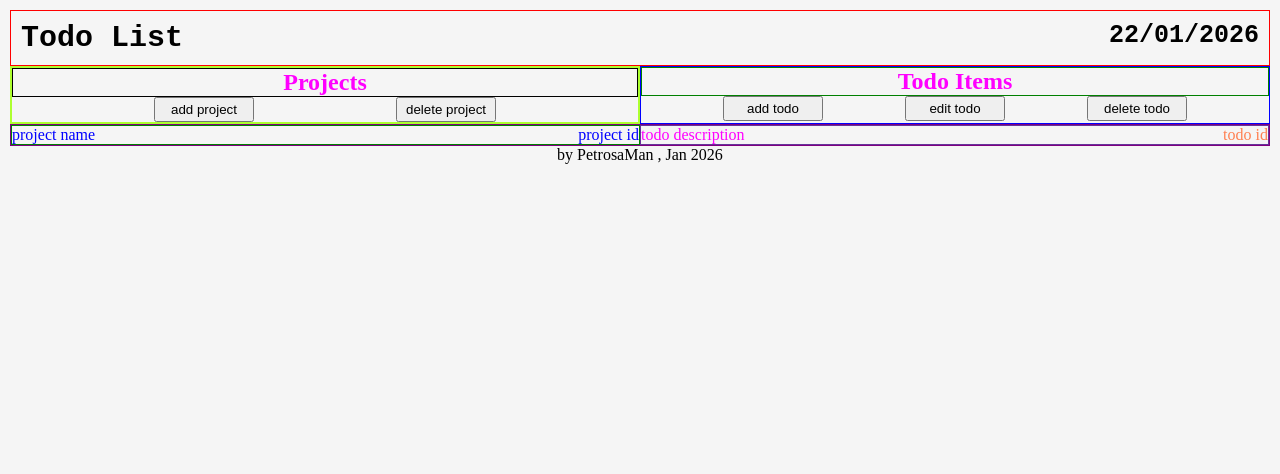
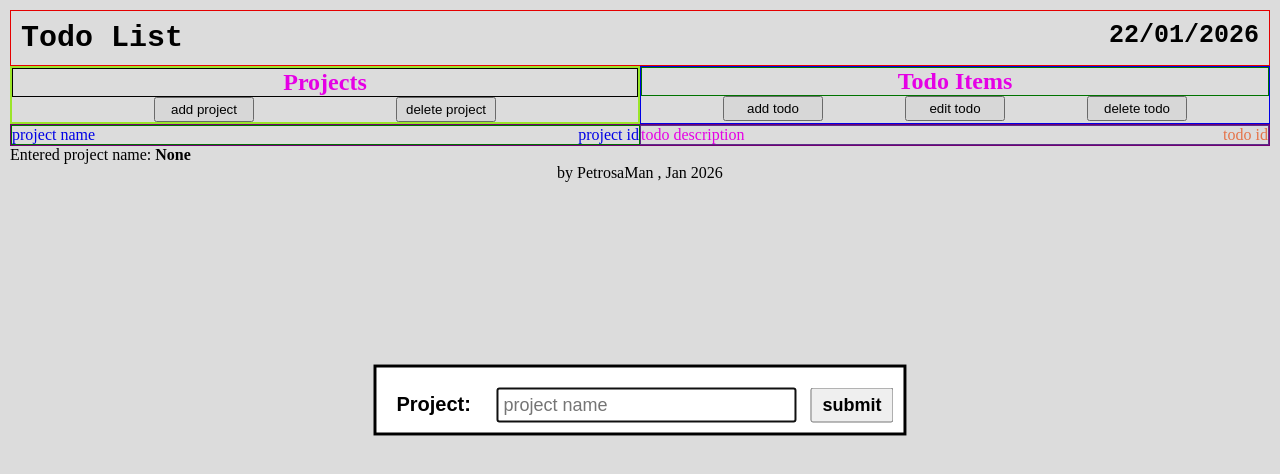
Before and after one commit to PetrosaMan/Todos-Project-Odin, a website built with webpack: page src/template.html in a window 1280 px wide. Both pictures are taken after a click on the button "add project". Built offline with nearby package versions, Linux system fonts and the light colour scheme.

Commit message:
added a file projectModal.js for add a project

```diff
--- a/src/index.js
+++ b/src/index.js
@@ -4,6 +4,15 @@ import { Projects } from "./projects.js";
 import { Project } from "./project.js";
 import { Todo } from "./todo.js";
 import "./style.css";
+import {
+  addProject,
+  dialog,
+  nameInput,
+  outputName,
+  showBtn,
+  submitBtn,
+  btn1,
+} from "./projectModal.js";
 
 import { renderProject } from "./projects-module.js";
 import { renderTodo } from "./todos-module.js";
@@ -22,13 +31,6 @@ updateDate();
 
 // Update every hour (3,600,000 milliseconds)
 setInterval(updateDate, 3600000);
-
-let btn1 = "btn_add_project";
-btn1 = document.querySelector(".add-project");
-
-btn1.addEventListener("click", () => {
-  console.log("add project button clicked");
-});
 
 //renderProject();
 //renderTodo();
--- /dev/null
+++ b/src/projectModal.js
@@ -0,0 +1,40 @@
+// Modal add project
+const dialog = document.querySelector("dialog");
+const showBtn = document.getElementById("add-project");
+const submitBtn = document.querySelector("dialog button");
+const nameInput = document.getElementById("project-name");
+const outputName = document.getElementById("outputName");
+
+// "Show the dialog" button opens the dialog modally
+showBtn.addEventListener("click", () => {
+  dialog.showModal();
+});
+
+// "Close" button closes the dialog
+submitBtn.addEventListener("click", (event) => {
+  addProject();
+  dialog.close();
+});
+
+let btn1 = "btn_add_project";
+btn1 = document.querySelector(".add-project");
+
+btn1.addEventListener("click", () => {
+  console.log("add project button clicked");
+});
+
+function addProject() {
+  console.log("addProject() function called");
+}
+
+// Function to access the input value when submit is clicked
+submitBtn.addEventListener("click", () => {
+  // Acccess the content using the .value property
+  const projectName = nameInput.value;
+
+  // Display the value (or process it further)
+  outputName.textContent = projectName;
+});
+
+// Export everything needed
+export { addProject, dialog, nameInput, outputName, showBtn, submitBtn, btn1 };
--- a/src/style.css
+++ b/src/style.css
@@ -117,3 +117,42 @@ body {
 .footer {
   text-align: center;
 }
+
+.project-dialog {
+  dialog[open] {
+    display: flex;
+  }
+  text-align: center;
+  position: fixed;
+  top: 50%;
+  left: 50%;
+  transform: translate(-50%, -50%);
+  gap: 10px;
+  /*height: 100px;*/
+  padding: 10px;
+}
+
+dialog label {
+  font-family: Arial, Helvetica, sans-serif;
+  font-size: 20px;
+  font-weight: 600;
+  margin-right: 10px;
+  padding: 10px;
+}
+
+dialog input {
+  font-family: Arial, Helvetica, sans-serif;
+  font-size: 18px;
+  padding: 5px;
+  width: 300px;
+}
+
+dialog button {
+  font-family: Arial, Helvetica, sans-serif;
+  font-size: 18px;
+  font-weight: 600;
+  padding: 5px 10px;
+  margin-left: 10px;
+  cursor: pointer;
+  margin-top: 10px;
+}
--- a/src/template.html
+++ b/src/template.html
@@ -15,7 +15,8 @@
       <section class="projects">
         <h2 class="projects-title">Projects</h2>
         <div class="projects-btns">
-          <button class="add-project">add project</button>
+          <!--<button class="add-project">add project</button>-->
+          <button id="add-project" class="add-project">add project</button>
           <button class="delete-project">delete project</button>
         </div>
       </section>
@@ -44,6 +45,24 @@
       </div>
     </main>
 
+    <!--add project dialog -->
+    <dialog class="project-dialog">
+      <form method="dialog">
+        <label for="project-name">Project: </label>
+        <input
+          type="text"
+          id="project-name"
+          name="project-name"
+          placeholder="project name"
+          required
+        />
+        <button type="submit" class="submit">submit</button>
+      </form>
+    </dialog>
+
+    <!-- Area to display the result-->
+    <p>Entered project name: <strong id="outputName">None</strong></p>
+
     <footer class="footer">by PetrosaMan , Jan 2026</footer>
   </body>
 </html>
```
